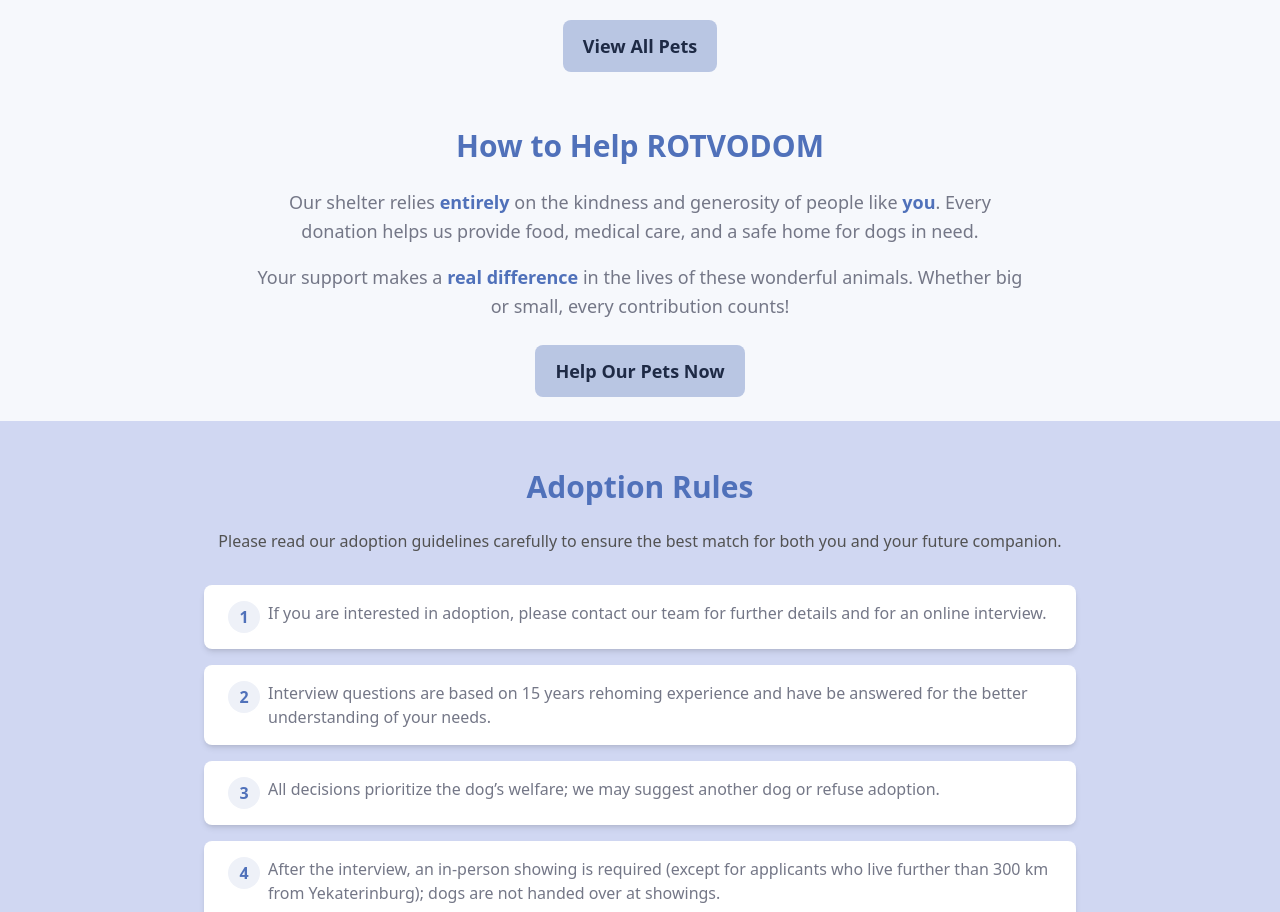
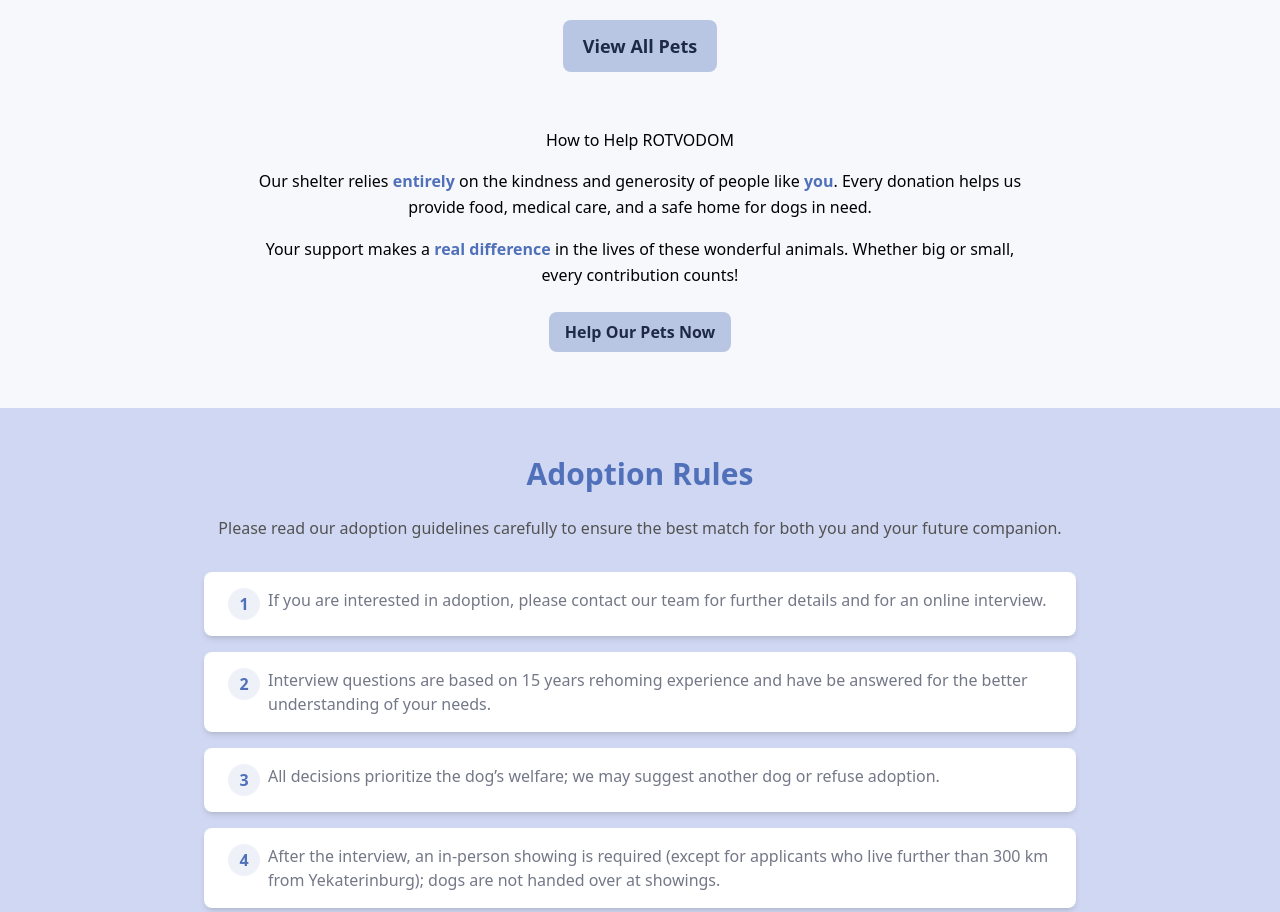
Before and after one commit to bavayra/dog-shelter, a React (Vite) app: page / in a window 1280 px wide. Shown: the part 2320-3232 px from the top of the page. Built offline with nearby package versions, Linux system fonts and the light colour scheme.

Commit message:
style: minor styling corrections such as using typogr classes, margins, paddings and btn appearence

```diff
--- a/src/features/HowToHelp.tsx
+++ b/src/features/HowToHelp.tsx
@@ -4,11 +4,9 @@
   return (
     <section id="help" className="bg-primary-50 scroll-mt-20 py-6">
       <div className="container mx-auto px-4">
-        <h2 className="text-primary-500 3xs:text-3xl mb-6 text-center text-4xl font-bold">
-          How to Help ROTVODOM
-        </h2>
-        <div className="3xs:mb-6 mx-auto mb-2 max-w-3xl text-center">
-          <p className="3xs:text-lg mb-4 text-xl leading-relaxed text-neutral-700">
+        <h2 className="typography-h2 mb-4 text-center">How to Help ROTVODOM</h2>
+        <div className="mx-auto mb-6 max-w-3xl text-center">
+          <p className="typography-body mb-4 leading-relaxed">
             Our shelter relies{' '}
             <span className="text-primary-500 font-semibold">entirely</span> on
             the kindness and generosity of people like{' '}
@@ -16,7 +14,7 @@
             donation helps us provide food, medical care, and a safe home for
             dogs in need.
           </p>
-          <p className="text-lg leading-relaxed text-neutral-700">
+          <p className="typography-body leading-relaxed">
             Your support makes a{' '}
             <span className="text-primary-500 font-semibold">
               real difference
@@ -26,7 +24,7 @@
           </p>
         </div>
 
-        <div className="flex justify-center">
+        <div className="mb-8 flex justify-center">
           <a
             href="https://qr.nspk.ru/example-link"
             target="_blank"
@@ -35,8 +33,9 @@
           >
             <Button
               variant="secondary"
-              size="large"
+              size="medium"
               className="flex items-center gap-2"
+              ariaLabel="Donate to help our pets button"
             >
               Help Our Pets Now
             </Button>
```
